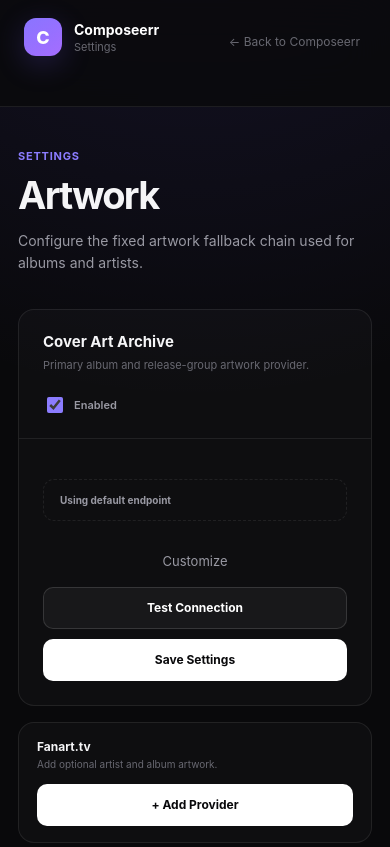
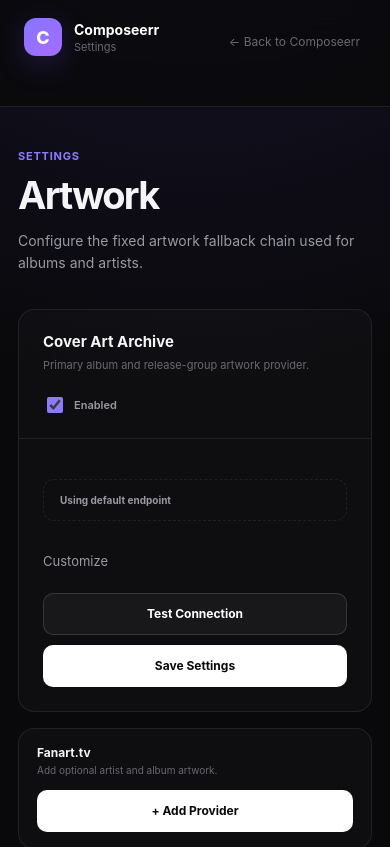
Before and after one commit to m0nte1ro/composeerr, a Next.js app: page /settings/artwork in a window 390 px wide. Shown: the top 847 px of the page. Built offline with nearby package versions, Linux system fonts and the light colour scheme; no server answers; the database is empty.

Commit message:
refactor: Updated providers UI

```diff
--- a/app/styles/settings-phase-one.css
+++ b/app/styles/settings-phase-one.css
@@ -159,13 +159,37 @@
   padding: 24px;
 }
 
+.provider-customization-fields {
+  margin-top: 24px;
+  padding-top: 24px;
+
+  border-top: 1px solid var(--border);
+}
+
+.provider-card-footer {
+  margin-top: 24px;
+
+  display: flex;
+  align-items: center;
+  justify-content: space-between;
+  gap: 16px;
+}
+
+.provider-customization-actions {
+  flex: 0 0 auto;
+}
+
 .provider-card-actions {
-  margin-top: 24px;
+  margin-top: 0;
 
   display: flex;
   align-items: center;
   justify-content: flex-end;
   gap: 10px;
+}
+
+.scheduled-task-actions {
+  margin-top: 24px;
 }
 
 .provider-card-actions .save-feedback,
@@ -352,6 +376,15 @@
     flex-direction: column;
   }
 
+  .provider-card-footer {
+    align-items: stretch;
+    flex-direction: column;
+  }
+
+  .provider-customization-actions {
+    align-self: flex-start;
+  }
+
   .provider-card-actions .save-feedback,
   .provider-card-actions .form-error {
     margin-right: 0;
--- a/components/settings/ApiProviderCard.tsx
+++ b/components/settings/ApiProviderCard.tsx
@@ -283,7 +283,7 @@
             </div>
 
             <div className="provider-card-body">
-                {nativeCredential ? (
+                {nativeCredential && (createMode || customizing) ? (
                     <div className="settings-auth-fields">
                         <div className="settings-field">
                             <label htmlFor={`${providerId}-native-secret`}>
@@ -318,13 +318,13 @@
                             <span>The saved credential is never returned to the browser.</span>
                         </div>
                     </div>
-                ) : (
+                ) : !nativeCredential ? (
                     <div className="settings-note">
                         <strong>
                             {customized ? "Using customized endpoint" : "Using default endpoint"}
                         </strong>
                     </div>
-                )}
+                ) : null}
 
                 {customizing ? (
                     <div className="provider-customization-fields">
@@ -465,17 +465,8 @@
 
                 <ConnectionTestStatus state={connectionState} />
 
-                <div className="provider-card-actions">
-                    {onRemove ? (
-                        <Button variant="text" disabled={removing} onClick={() => void remove()}>
-                            {removing ? "Removing..." : "Remove"}
-                        </Button>
-                    ) : onCancelCreate ? (
-                        <Button variant="text" onClick={onCancelCreate}>
-                            Cancel
-                        </Button>
-                    ) : null}
-
+                <div className="provider-card-footer">
+                    <div className="provider-customization-actions">
                         {customizing ? (
                             <Button
                                 variant="text"
@@ -492,6 +483,18 @@
                                 Customize
                             </Button>
                         )}
+                    </div>
+
+                    <div className="provider-card-actions">
+                        {onRemove ? (
+                            <Button variant="text" disabled={removing} onClick={() => void remove()}>
+                                {removing ? "Removing..." : "Remove"}
+                            </Button>
+                        ) : onCancelCreate ? (
+                            <Button variant="text" onClick={onCancelCreate}>
+                                Cancel
+                            </Button>
+                        ) : null}
 
                         {saveMessage ? (
                             <span className={saveMessage === "Saved" ? "save-feedback" : "form-error"}>
@@ -511,6 +514,7 @@
                         </Button>
                     </div>
                 </div>
+            </div>
         </ProviderCard>
     );
 }
--- a/components/settings/ScheduledTaskCard.tsx
+++ b/components/settings/ScheduledTaskCard.tsx
@@ -100,7 +100,7 @@
           <div><dt>Result</dt><dd>{task.summary ?? "No runs recorded."}</dd></div>
         </dl>
 
-        <div className="provider-card-actions">
+        <div className="provider-card-actions scheduled-task-actions">
           {message ? (
             <span className={message === "Saved" ? "save-feedback" : "form-error"}>
               {message === "Saved" ? "✓ Saved" : message}
--- a/lib/server/providers/artwork-settings.ts
+++ b/lib/server/providers/artwork-settings.ts
@@ -140,7 +140,12 @@
 
 function getCoverArtArchiveSettings() {
   const stored = getStoredCoverArtArchiveSettings();
-  return { settings: stored ?? getDefaultCoverArtArchiveSettings(), customized: Boolean(stored) };
+  const settings = stored ?? getDefaultCoverArtArchiveSettings();
+  const customized =
+    settings.url !== DEFAULT_COVER_ART_ARCHIVE_URL ||
+    settings.authMode !== "none";
+
+  return { settings, customized };
 }
 
 export function getStoredFanartSettings(): StoredFanart | null {
```
Lines whose indentation alone changed are shown as unchanged.
